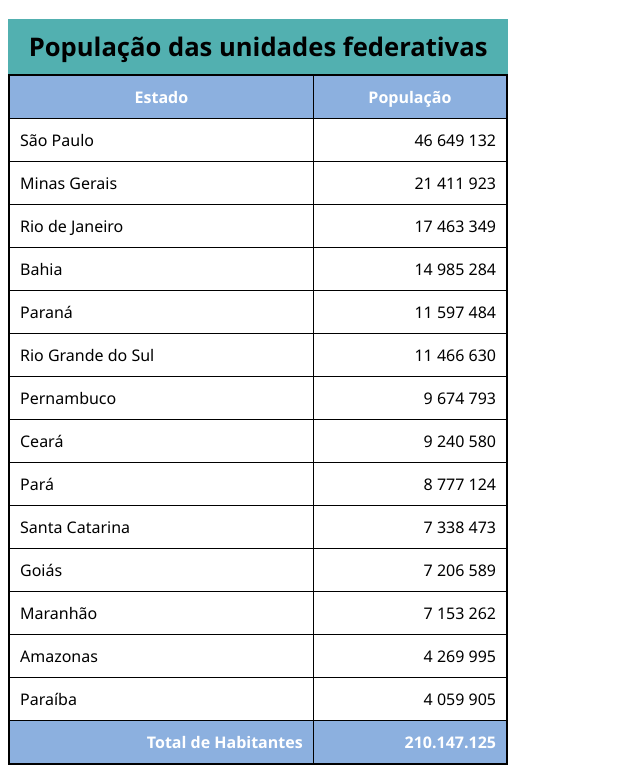
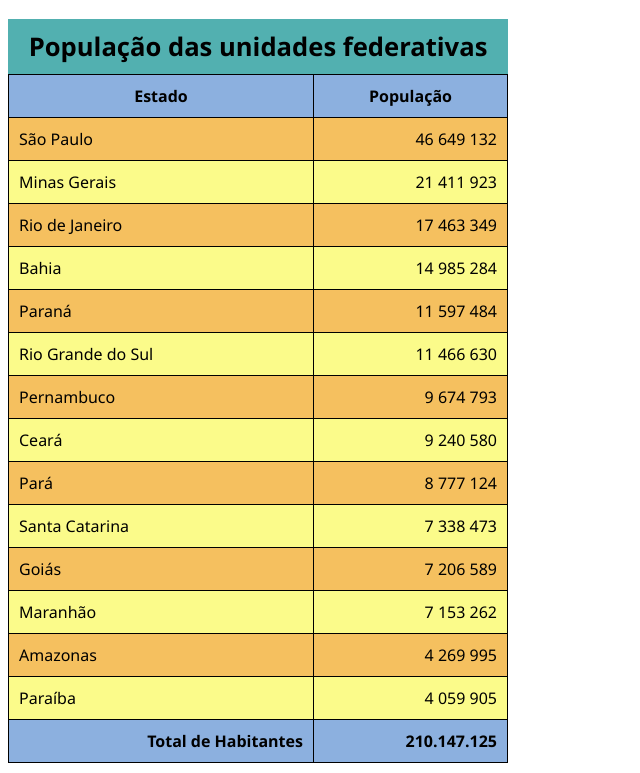
Before and after one commit to raphaelaniziodasilva/HTML5-CSS, a plain HTML site: page Exercicios/ex023/tabela02.html in a window 1280 px wide. Shown: the part 67-840 px from the top of the page, without its empty margins (0-640 px from the left). Drawn offline with Linux system fonts and the light colour scheme.

Commit message:
atualizando com cabeçalo fixo

```diff
--- a/Exercicios/ex023/tabela02.html
+++ b/Exercicios/ex023/tabela02.html
@@ -11,8 +11,8 @@
         }
         table {
             width: 500px;
-            border: 2px solid black;
             border-collapse: collapse;
+            position: relative;
         }
         caption {
             font-size: 1.6em;
@@ -26,7 +26,19 @@
         }
         thead, tfoot {
             background-color: rgb(140, 176, 223);
-            color: white;
+            color: black;
+        }
+        thead > tr > th {
+            position: sticky;
+            top: 0px;
+            background-color: rgb(140, 176, 223);
+        }
+        tbody > tr:nth-child(even) { /* EFEITO ZEBRADO */
+            background-color: rgba(250, 250, 106, 0.781);
+        }
+        tbody > tr:nth-child(odd) { /* EFEITO ZEBRADO */
+            background-color: rgb(245, 192, 95);
+
         }
         td.num, tfoot {
             text-align: right;
```
